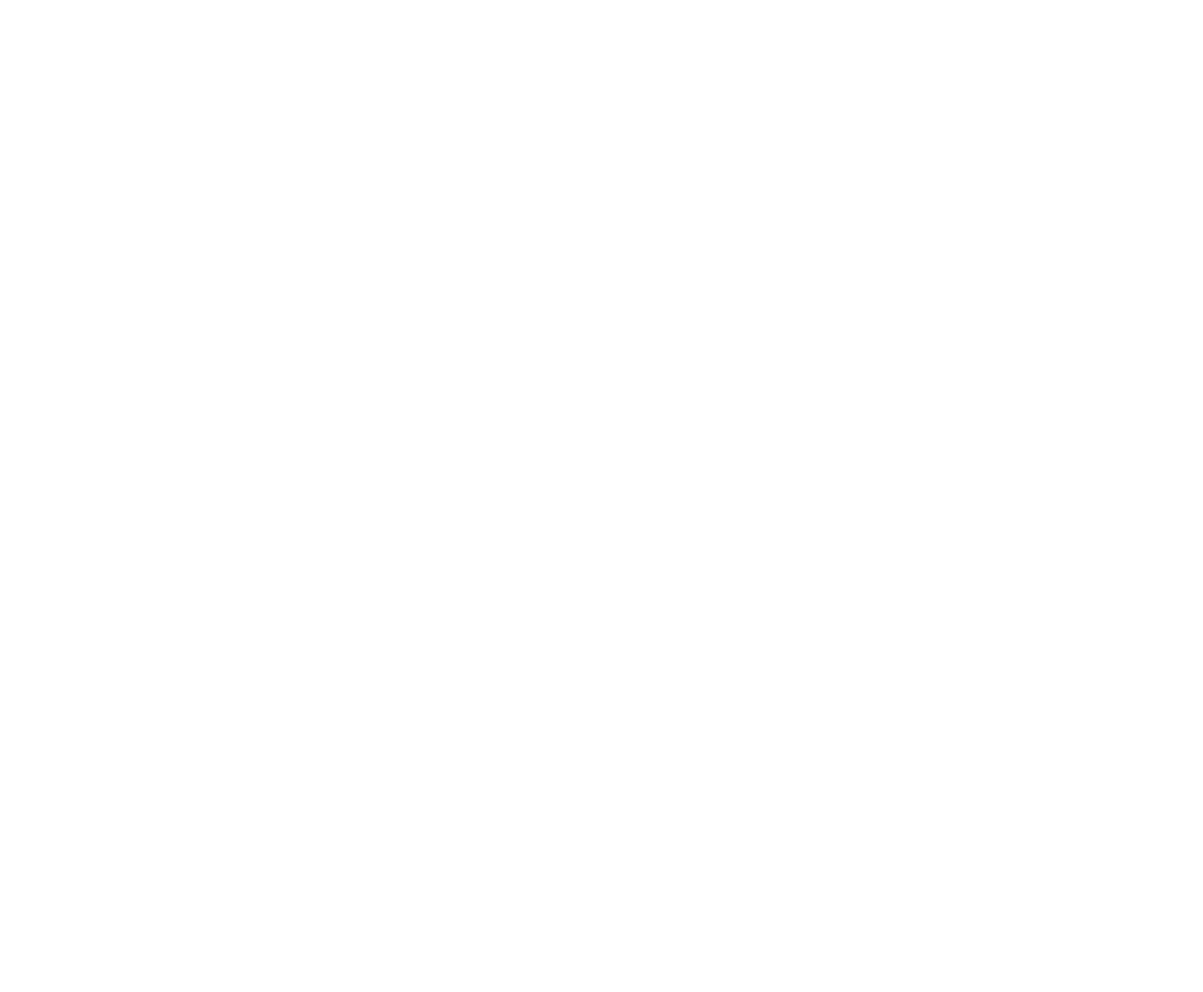
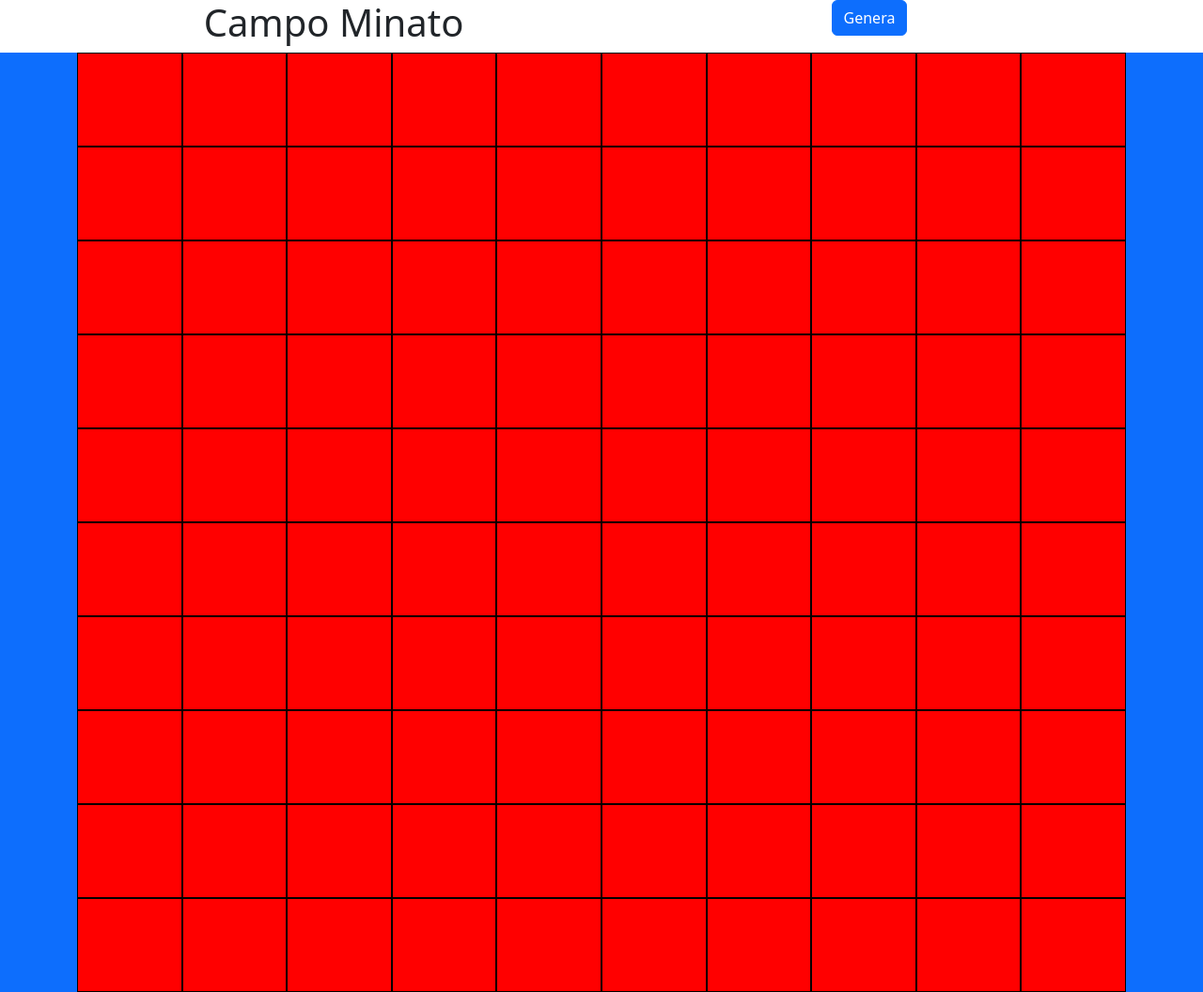
Before and after one commit to SebastianBuftea/js-campominato-grid, a plain HTML site: page index.html in a window 1280 px wide. Shown: the whole page at 94% size. Before the commit the page ends 800 px from the top, so only its background shows below. Drawn offline with nearby package versions, Linux system fonts and the light colour scheme.

Commit message:
[UPDATE] generated grill

```diff
--- a/css/style.css
+++ b/css/style.css
@@ -0,0 +1,14 @@
+*{
+    margin: 0;
+    padding: 0;
+    box-sizing: border-box;
+}
+.width_{
+    width: 1000px;
+    height: 1000px;
+ }
+.square{
+    calc(100% / 10);
+    background-color: red;
+    border: 1px solid black;
+}
--- a/index.html
+++ b/index.html
@@ -3,10 +3,33 @@
 <head>
     <meta charset="UTF-8">
     <meta name="viewport" content="width=device-width, initial-scale=1.0">
+    <link href="https://cdn.jsdelivr.net/npm/bootstrap@5.3.2/dist/css/bootstrap.min.css" rel="stylesheet" integrity="sha384-T3c6CoIi6uLrA9TneNEoa7RxnatzjcDSCmG1MXxSR1GAsXEV/Dwwykc2MPK8M2HN" crossorigin="anonymous">
     <link rel="stylesheet" href="./css/style.css">
     <title>Document</title>
 </head>
 <body>
+    <header>
+        <div class="container text-center d">
+            <div class="row">
+              <div class="col">
+               <h1>Campo Minato</h1>
+              </div>
+              <div class="col">
+                <button type="button" class="btn btn-primary" id="genera">Genera</button>
+              </div>
+            </div>
+        </div>
+    </header>
+    <main class="bg-primary">
+        <div class="container text-center">
+            <div class="row">
+              <div class="col d-flex flex-wrap width_" id="grid">
+
+              </div>
+            </div>
+          </div>
+    </main>
+    <footer></footer>
     <script type="text/javascript" src="./js/style.js"></script>
 </body>
 </html>
--- a/js/style.js
+++ b/js/style.js
@@ -0,0 +1,19 @@
+// mi creo la funzione generatrice di celle
+
+function cellGenerator(){
+    const element = document.createElement("div");
+    element.classList.add("square");
+    element.style.width= "calc(100% / 10)";
+    element.style.height= "calc(100% / 10)";
+    return element;
+}
+
+// mi collego al elemento del dom in cui dovro iniettare il codice
+const grid= document.getElementById("grid");
+
+const button= document.getElementById("genera")
+//eseguo il ciclo for per la creazione della griglia
+for(let i=1; i<=100; i++){
+    let cell= cellGenerator()
+    grid.appendChild(cell)
+}
```
